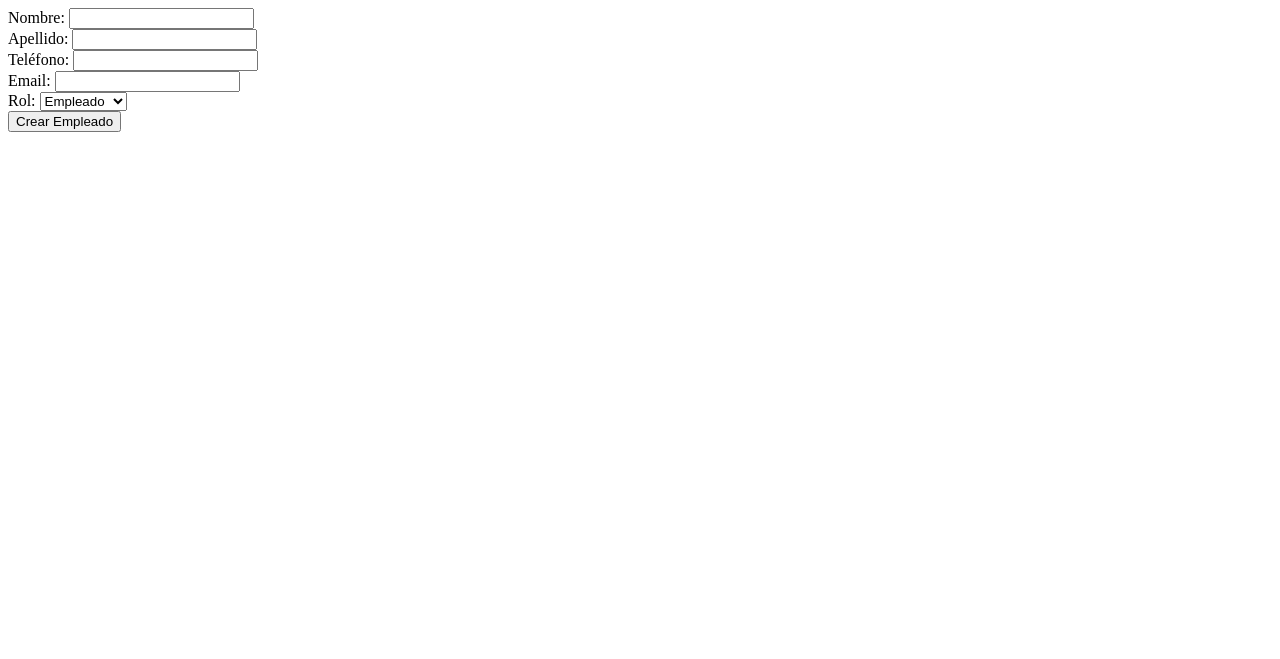
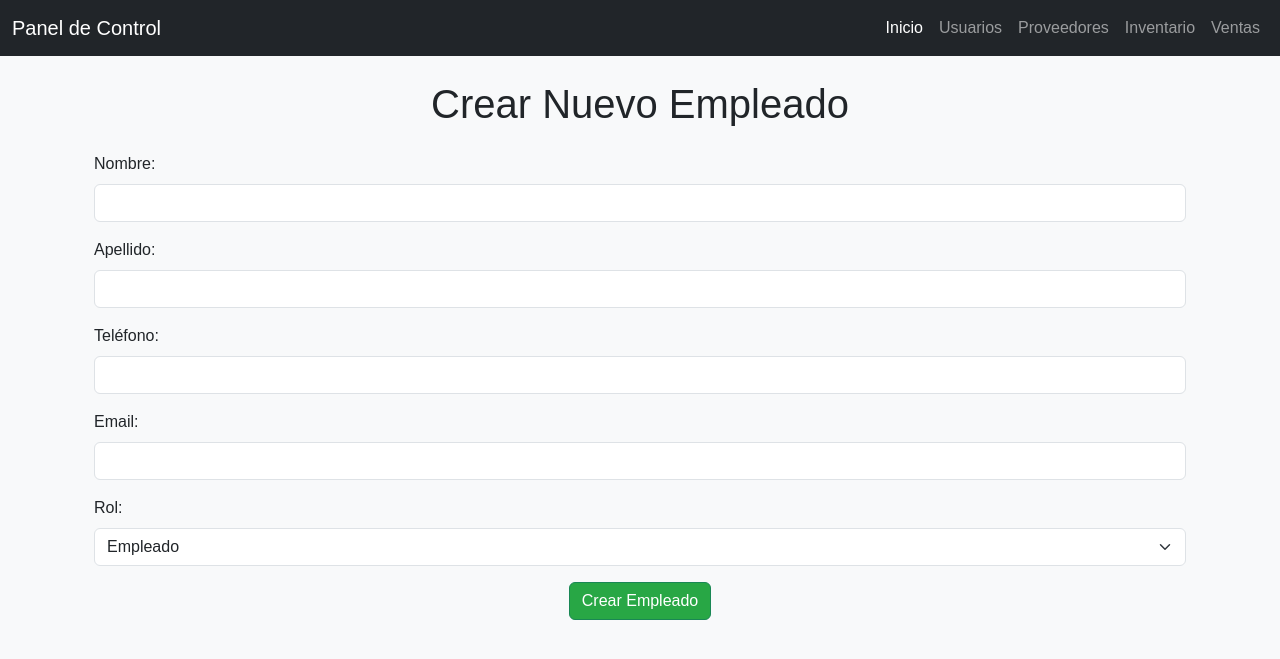
Before and after one commit to tomas-tissera/Gestor-Stock, a Django app: page /gestion_empleados/crear/ in a window 1280 px wide. Shown: the top 659 px of the page. Run offline with Django 5.2, Linux system fonts and the light colour scheme; a user stored in the database is signed in.

Commit message:
se termino gestion de empleados

```diff
--- a/myproject/myapp/templates/empleados/crear_empleado.html
+++ b/myproject/myapp/templates/empleados/crear_empleado.html
@@ -1,22 +1,86 @@
-<form method="POST">
-    {% csrf_token %}
-    <label for="nombre">Nombre:</label>
-    <input type="text" name="nombre" required><br>
+{% extends 'base.html' %}
 
-    <label for="apellido">Apellido:</label>
-    <input type="text" name="apellido" required><br>
+{% block content %}
+<div class="container mt-4">
+    <h1 class="text-center mb-4">Crear Nuevo Empleado</h1>
 
-    <label for="telefono">Teléfono:</label>
-    <input type="text" name="telefono" required><br>
+    <form method="POST" class="employee-form">
+        {% csrf_token %}
 
-    <label for="email">Email:</label>
-    <input type="email" name="email" required><br>
+        <div class="form-group mb-3">
+            <label for="nombre" class="form-label">Nombre:</label>
+            <input type="text" name="nombre" id="nombre" class="form-control" required>
+        </div>
 
-    <label for="rol">Rol:</label>
-    <select name="rol" required>
-        <option value="Empleado">Empleado</option>
-        <option value="Encargado">Encargado</option>
-    </select><br>
+        <div class="form-group mb-3">
+            <label for="apellido" class="form-label">Apellido:</label>
+            <input type="text" name="apellido" id="apellido" class="form-control" required>
+        </div>
 
-    <button type="submit">Crear Empleado</button>
-</form>
+        <div class="form-group mb-3">
+            <label for="telefono" class="form-label">Teléfono:</label>
+            <input type="text" name="telefono" id="telefono" class="form-control" required>
+        </div>
+
+        <div class="form-group mb-3">
+            <label for="email" class="form-label">Email:</label>
+            <input type="email" name="email" id="email" class="form-control" required>
+        </div>
+
+        <div class="form-group mb-3">
+            <label for="rol" class="form-label">Rol:</label>
+            <select name="rol" id="rol" class="form-select" required>
+                <option value="Empleado">Empleado</option>
+                <option value="Encargado">Encargado</option>
+            </select>
+        </div>
+
+        <div class="text-center">
+            <button type="submit" class="btn btn-success">Crear Empleado</button>
+        </div>
+    </form>
+</div>
+
+{% endblock %}
+
+{% block styles %}
+<style>
+    .employee-form {
+        background-color: #f9f9f9;
+        padding: 20px;
+        border-radius: 8px;
+        box-shadow: 0 2px 10px rgba(0, 0, 0, 0.1);
+    }
+
+    .form-group label {
+        font-weight: bold;
+    }
+
+    .form-control,
+    .form-select {
+        border-radius: 4px;
+        padding: 10px;
+        border: 1px solid #ccc;
+    }
+
+    .form-control:focus,
+    .form-select:focus {
+        border-color: #007bff;
+        box-shadow: 0 0 5px rgba(0, 123, 255, 0.5);
+    }
+
+    button[type="submit"] {
+        width: 100%;
+        padding: 12px;
+        font-size: 16px;
+        cursor: pointer;
+        border-radius: 4px;
+        border: none;
+    }
+
+    button[type="submit"]:hover {
+        background-color: #28a745;
+        transition: background-color 0.3s ease;
+    }
+</style>
+{% endblock %}
--- a/myproject/myapp/templates/empleados_gestion.html
+++ b/myproject/myapp/templates/empleados_gestion.html
@@ -1,4 +1,4 @@
-{% extends 'base.html' %} <!-- Extiende una plantilla base si la tienes -->
+{% extends 'base.html' %}
 
 {% block content %}
 <div class="container mt-4">
--- a/myproject/myapp/views.py
+++ b/myproject/myapp/views.py
@@ -50,7 +50,7 @@
 #Gestion de empleados
 def gestion_empleados(request):
     # Filtrar los empleados que están en el grupo 'Empleados'
-    empleados = Empleados.objects.filter(user__groups__name='Empleados')
+    empleados = Empleados.objects.all()  # Obtener todos los empleados
     return render(request, 'empleados_gestion.html', {'empleados': empleados})
 
 
```
Also changed, not shown: myproject/myapp/templates/empleado_form.html (+63 -6 lines), myproject/db.sqlite3.
